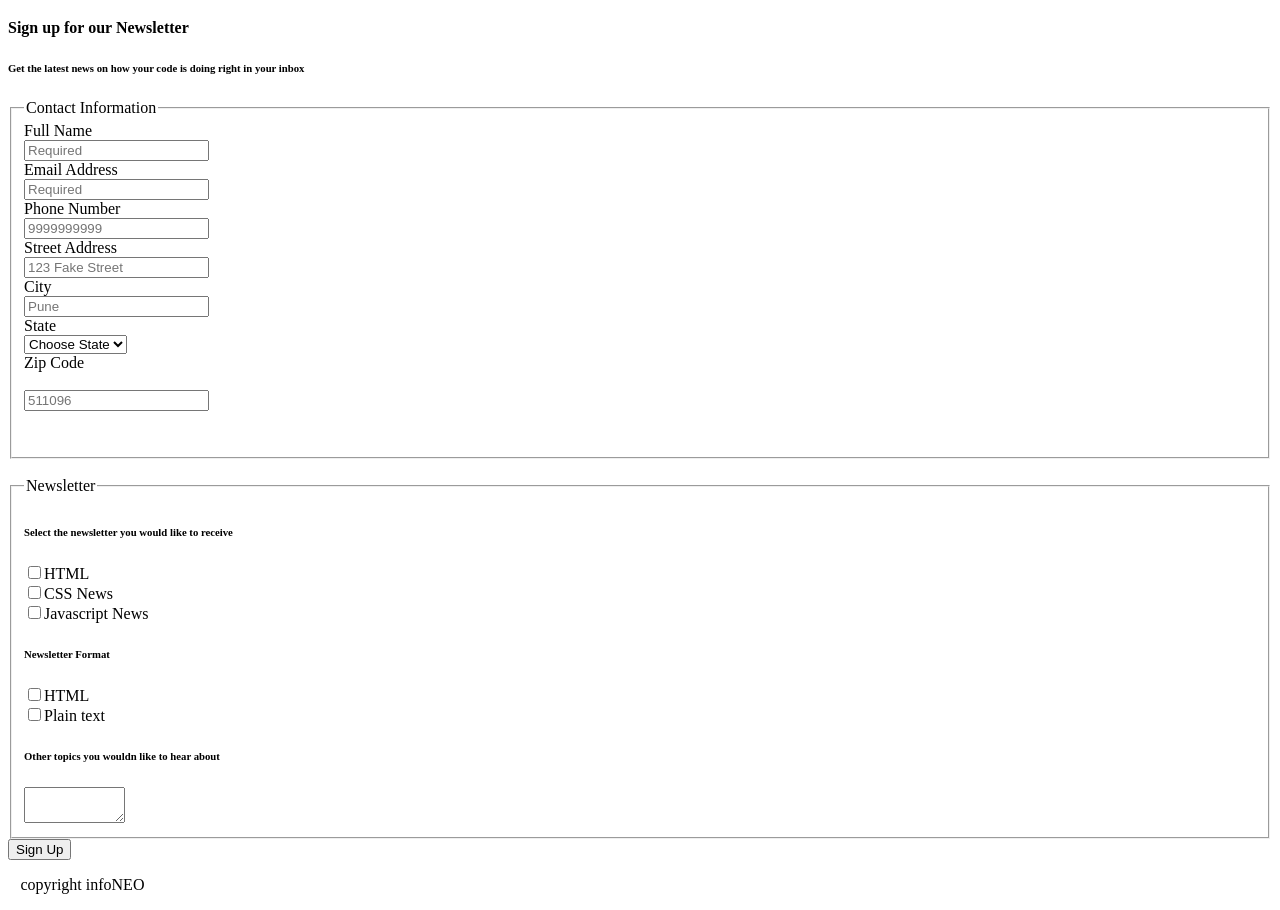
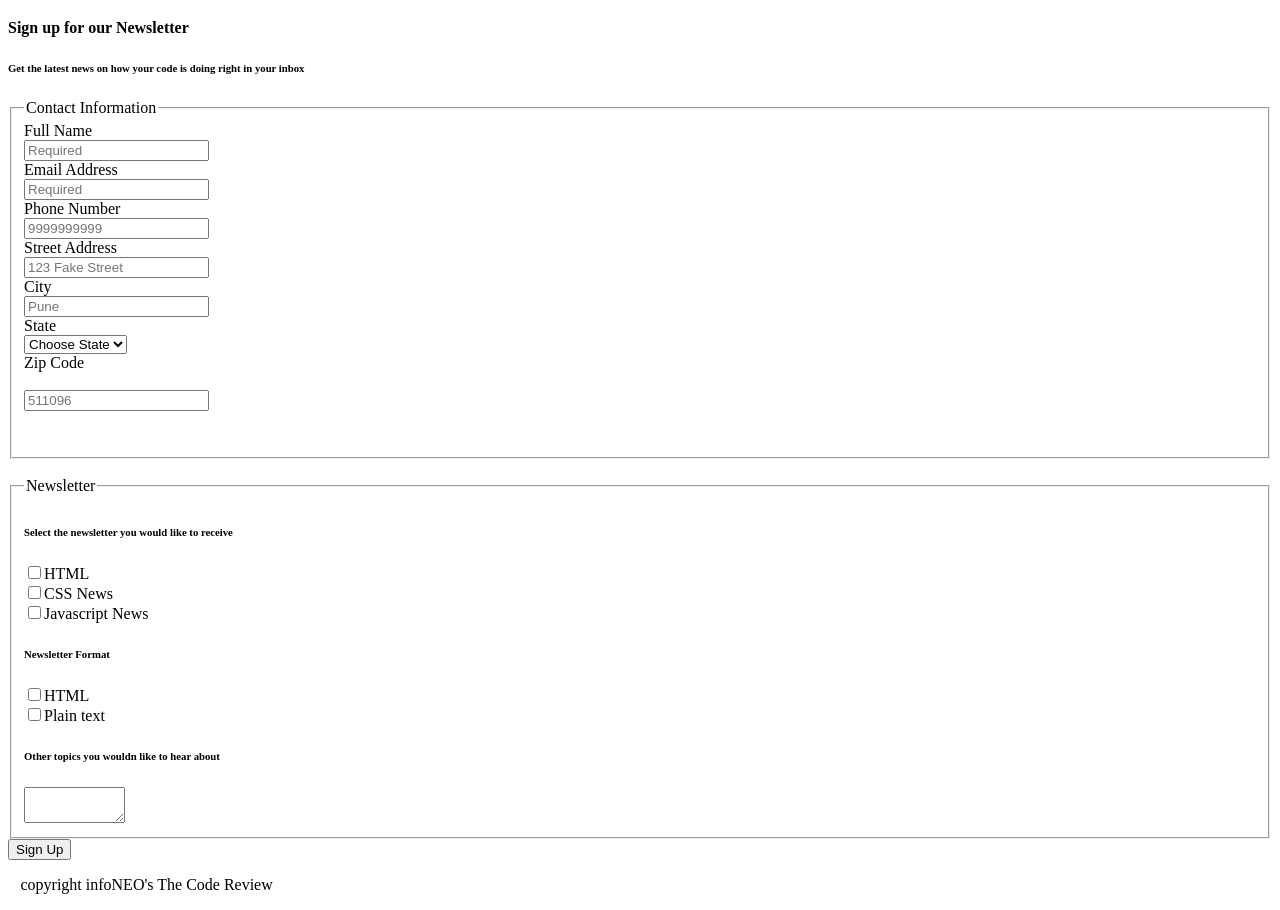
Before and after one commit to iamneo-production/edadaafdcb305542554bbaaaabbcbbfefone, a plain HTML site: page public/index.html in a window 1280 px wide. Shown: the part 61-971 px from the top of the page. Drawn offline with Linux system fonts and the light colour scheme.

Commit message:
Backup Commit

```diff
--- a/public/index.html
+++ b/public/index.html
@@ -67,6 +67,6 @@
     <textarea name="" id="" cols="10" rows="2"></textarea>
 </fieldset>
 <button type="submit">Sign Up</button><br>
-<p ="footer"><span class="glyphicon">&#xe194;</span>copyright infoNEO</p>
+<p ="footer"><span class="glyphicon">&#xe194;</span>copyright infoNEO's The Code Review</p>
 </body>
 </html>
```
